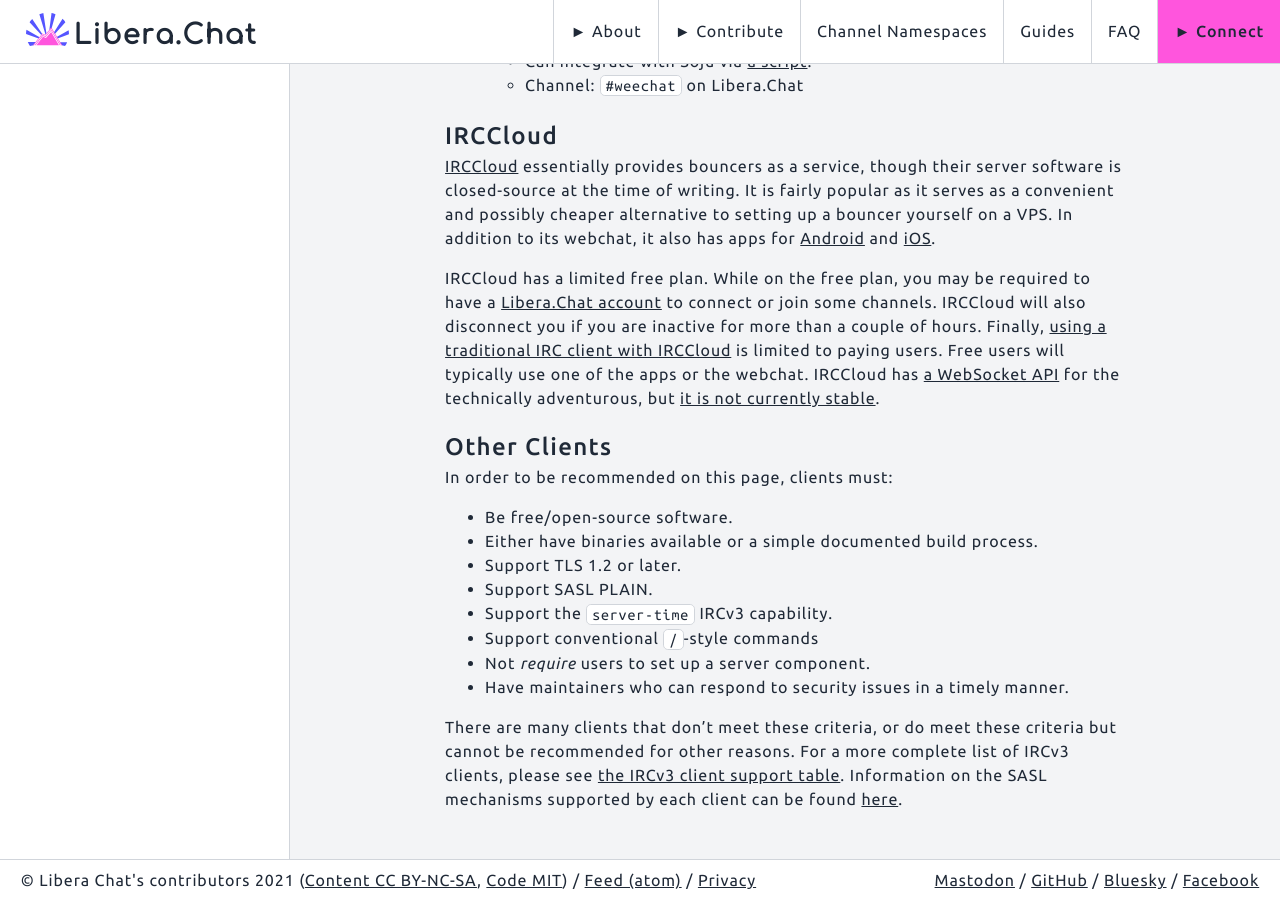
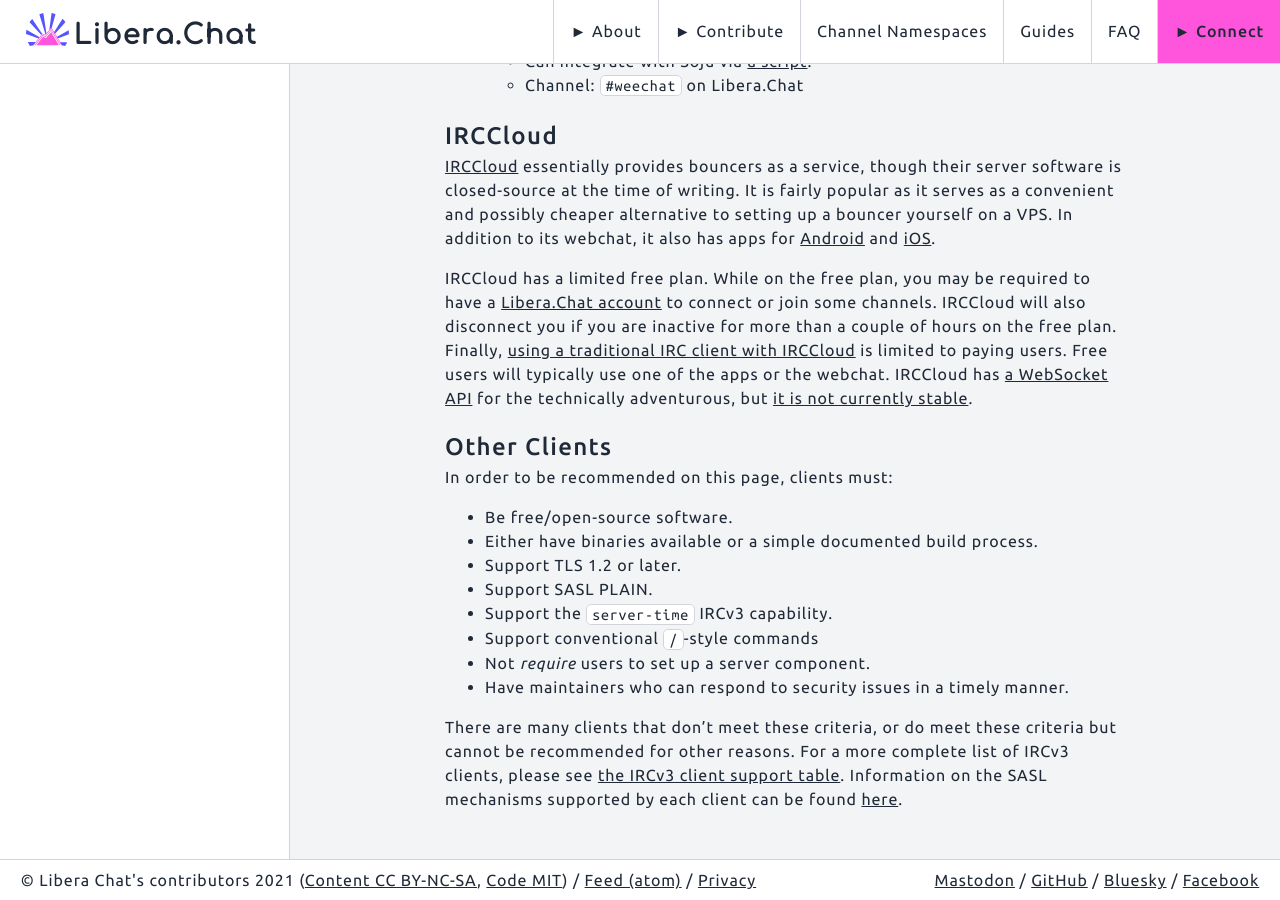
Before and after one commit to Libera-Chat/libera-chat.github.io, a Jekyll site: the page built from content/_guides/clients.md, in a window 1280 px wide and 900 px high, scrolled down 2973 px. Built offline with Jekyll 4.4.1, drawn with Linux system fonts in a browser that asks for light colours.

Commit message:
Clarify that IRCCloud auto-disconnection
Co-authored-by: James Wheare <james@wheare.org>

```diff
--- a/content/_guides/clients.md
+++ b/content/_guides/clients.md
@@ -164,7 +164,7 @@
 IRCCloud has a limited free plan. While on the free plan, you may be required
 to have a [Libera.Chat account](/guides/registration) to connect or
 join some channels. IRCCloud will also disconnect you if you are inactive for
-more than a couple of hours. Finally,
+more than a couple of hours on the free plan. Finally,
 [using a traditional IRC client with IRCCloud][irccloud-bnc] is limited
 to paying users. Free users will typically use one of the apps or the webchat.
 IRCCloud has [a WebSocket API][irccloud-api] for the technically adventurous,
```
